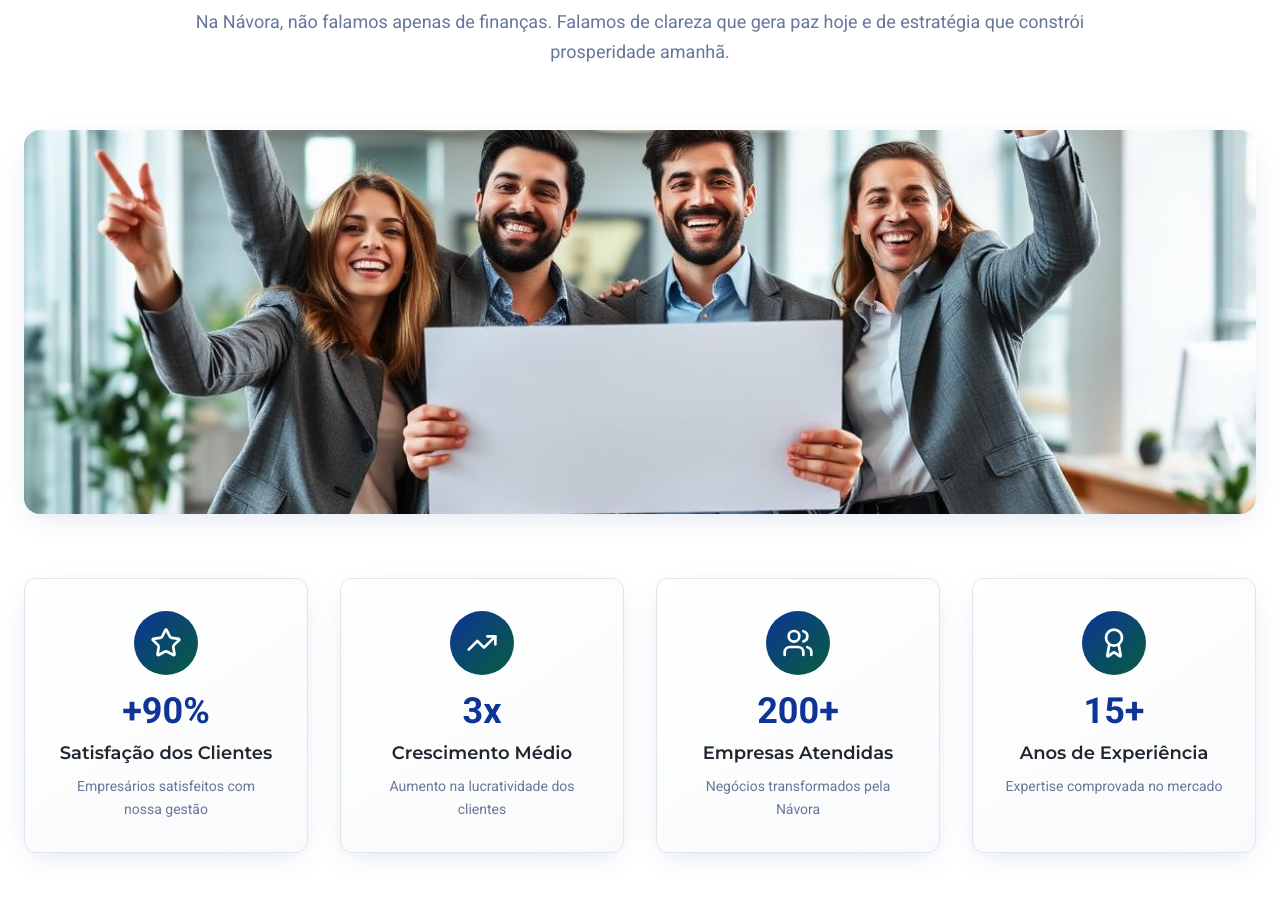
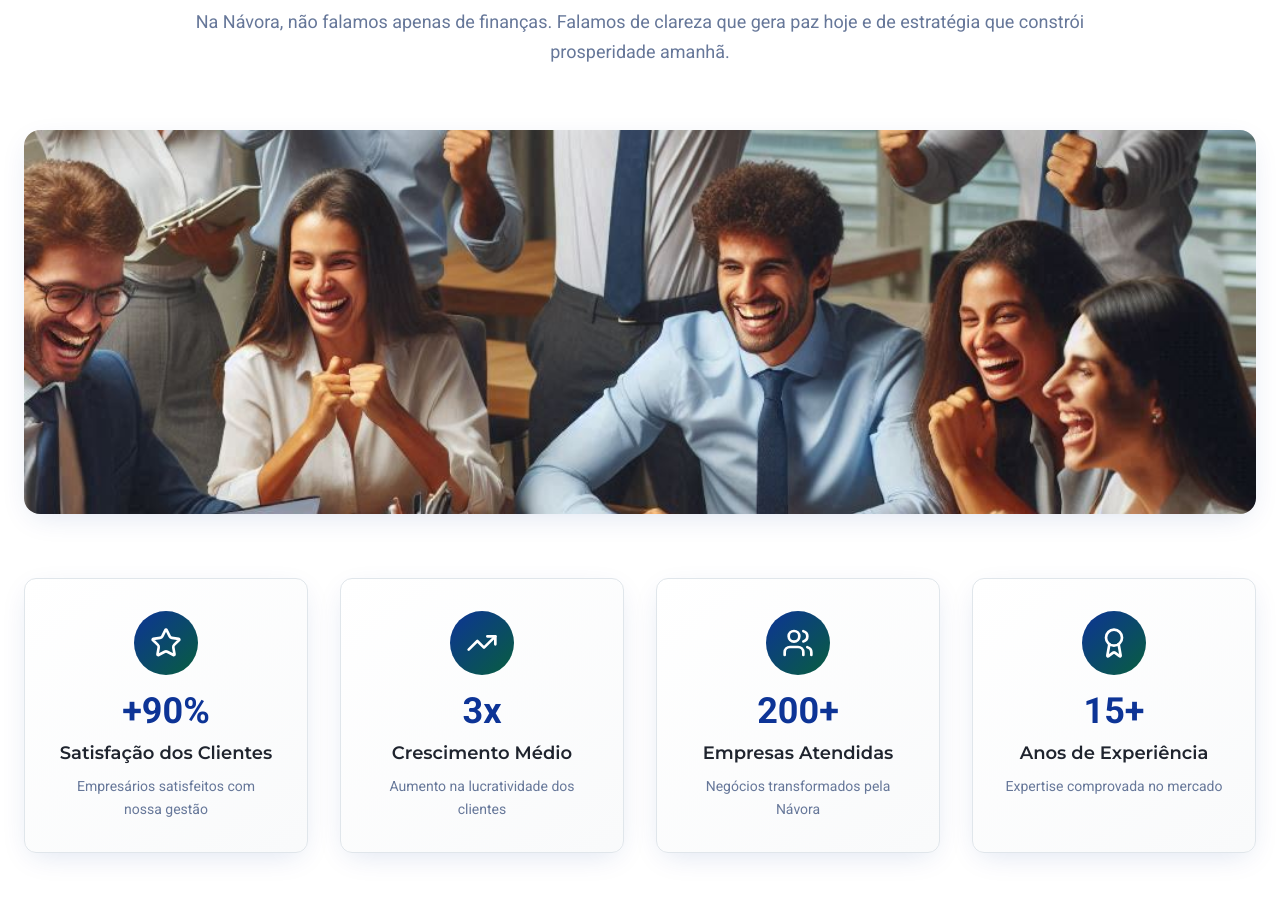
Before and after one commit to advmilva-hash/navora-financial-clarity, a React (Vite) app: page / in a window 1280 px wide. Shown: the part 4840-5759 px from the top of the page. Built offline with nearby package versions, Linux system fonts and the light colour scheme; the HTML template or start-up script is replaced by a standard one.

Commit message:
Update hero image

```diff
--- a/src/components/Results.tsx
+++ b/src/components/Results.tsx
@@ -1,6 +1,6 @@
 import { Card } from "@/components/ui/card";
 import { Star, TrendingUp, Users, Award } from "lucide-react";
-import successImage from "@/assets/business-success.jpg";
+const successImage = "/lovable-uploads/17f74143-5f1c-452a-8d11-553d527e7be4.png";
 const Results = () => {
   const stats = [{
     icon: Star,
```
Also changed, not shown: public/lovable-uploads/17f74143-5f1c-452a-8d11-553d527e7be4.png (added).
